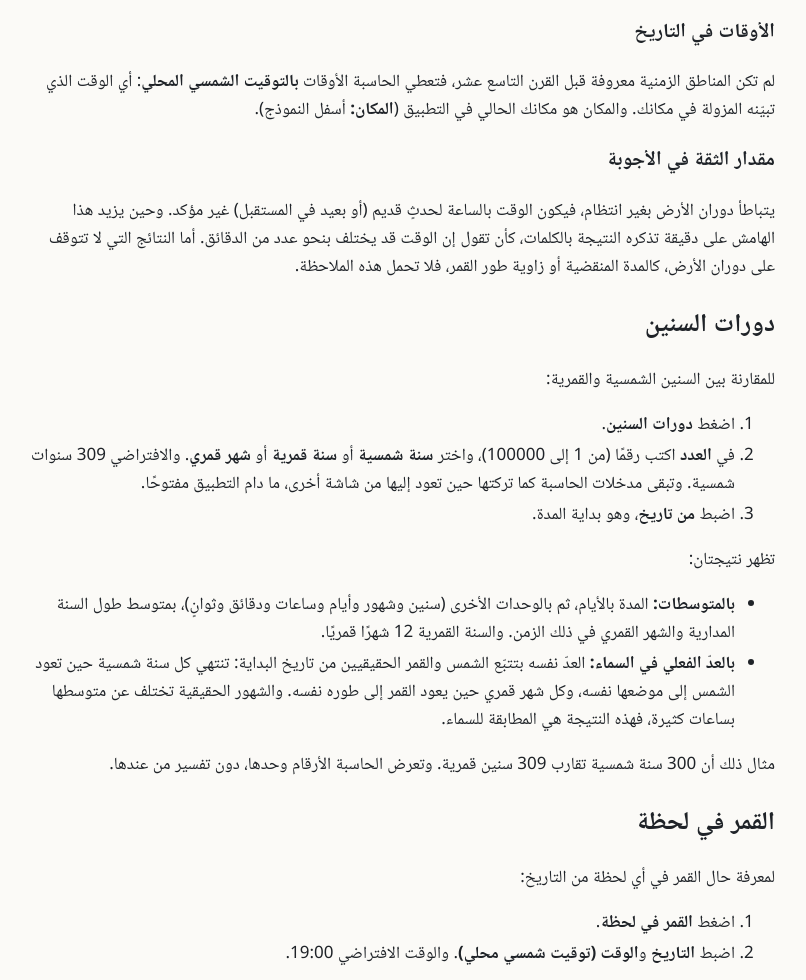
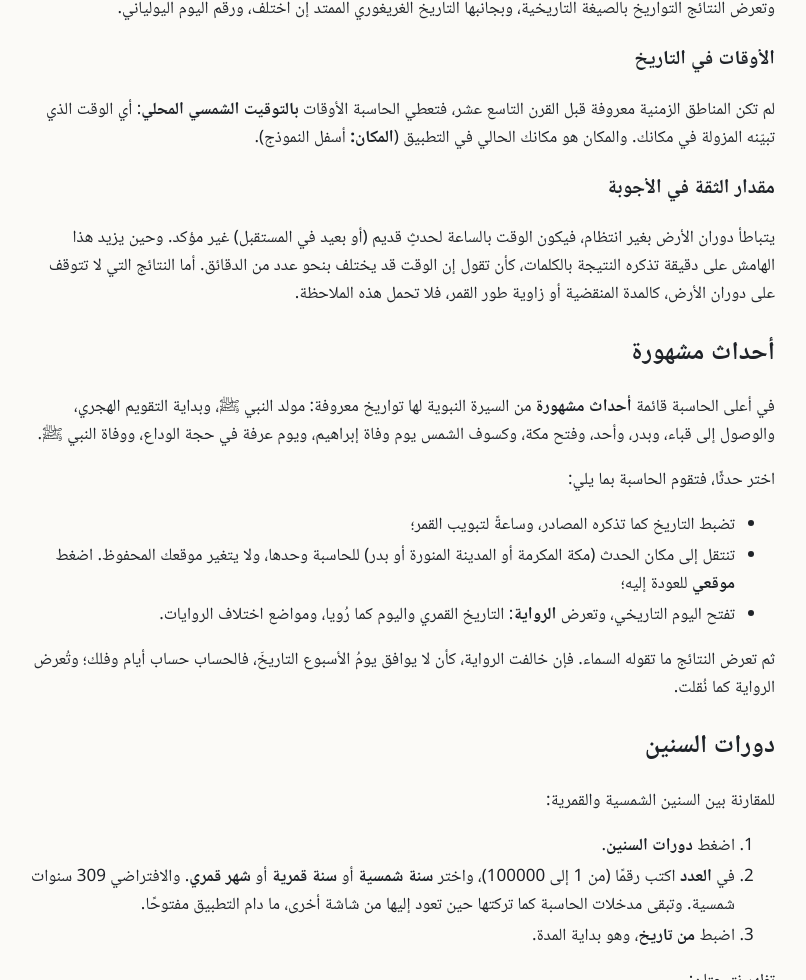
Before and after one commit to zbahhah/taqwim-app, a plain HTML site: page docs/manual/ar/08-astronomical-calculator.html in a window 1280 px wide. Shown: the part 918-1898 px from the top of the page, without its empty margins (105-911 px from the left). Drawn offline with Linux system fonts and the light colour scheme.

Commit message:
Website: well-known events in the calculator

```diff
--- a/docs/manual/ar/08-astronomical-calculator.html
+++ b/docs/manual/ar/08-astronomical-calculator.html
@@ -20,7 +20,7 @@
 <main>
 <div class="manual">
 <aside class="chapters"><strong>المحتويات</strong><ol><li><a href="00-index.html">دليل المستخدم لتطبيق تقويم</a></li><li><a href="01-getting-started.html">البدء</a></li><li><a href="02-prayer-times.html">مواقيت الصلاة</a></li><li><a href="03-alerts-and-athan.html">التنبيهات والأذان</a></li><li><a href="04-calendar-and-occasions.html">التقويم والمناسبات الإسلامية</a></li><li><a href="05-qibla.html">القبلة</a></li><li><a href="06-maps-mosques-offline.html">الخرائط والمساجد القريبة والمناطق دون اتصال</a></li><li><a href="07-sky-moon-astronomy.html">السماء والقمر والفلك</a></li><li><a href="08-astronomical-calculator.html" aria-current="page">الحاسبة الفلكية</a></li><li><a href="09-settings.html">الإعدادات</a></li><li><a href="10-backup-and-restore.html">النسخ الاحتياطي والاستعادة</a></li><li><a href="11-troubleshooting-faq.html">حل المشكلات والأسئلة الشائعة</a></li><li><a href="12-privacy-and-credits.html">الخصوصية والشكر</a></li></ol></aside>
-<article><h1 id="الحاسبة-الفلكية">الحاسبة الفلكية</h1><nav class="toc"><strong>في هذه الصفحة</strong><ul><li><a href="#إدخال-التاريخ">إدخال التاريخ</a></li><li><a href="#دورات-السنين">دورات السنين</a></li><li><a href="#القمر-في-لحظة">القمر في لحظة</a></li><li><a href="#يوم-تاريخي">يوم تاريخي</a></li></ul></nav>
+<article><h1 id="الحاسبة-الفلكية">الحاسبة الفلكية</h1><nav class="toc"><strong>في هذه الصفحة</strong><ul><li><a href="#إدخال-التاريخ">إدخال التاريخ</a></li><li><a href="#أحداث-مشهورة">أحداث مشهورة</a></li><li><a href="#دورات-السنين">دورات السنين</a></li><li><a href="#القمر-في-لحظة">القمر في لحظة</a></li><li><a href="#يوم-تاريخي">يوم تاريخي</a></li></ul></nav>
 <p>تجيب الحاسبة الفلكية عن أسئلة دورات الشمس والقمر لأي تاريخ من سنة 4713 ق.م إلى سنة 9999 م، ومنها تواريخ التاريخ القديم. وتبيّن مقدار الثقة في كل جواب بدل أن تعرض دقة زائفة.</p>
 <p>افتحها ببلاطة <strong>الحاسبة الفلكية</strong> في الشاشة الرئيسية. فيها ثلاثة تبويبات: <strong>دورات السنين</strong> و<strong>القمر في لحظة</strong> و<strong>يوم تاريخي</strong>. ولا يُحفظ شيء مما تكتبه فيها.</p>
 <p></p>
@@ -33,6 +33,11 @@
 <p>لم تكن المناطق الزمنية معروفة قبل القرن التاسع عشر، فتعطي الحاسبة الأوقات <strong>بالتوقيت الشمسي المحلي</strong>: أي الوقت الذي تبيّنه المزولة في مكانك. والمكان هو مكانك الحالي في التطبيق (<strong>المكان:</strong> أسفل النموذج).</p>
 <h3 id="مقدار-الثقة-في-الأجوبة">مقدار الثقة في الأجوبة</h3>
 <p>يتباطأ دوران الأرض بغير انتظام، فيكون الوقت بالساعة لحدثٍ قديم (أو بعيد في المستقبل) غير مؤكد. وحين يزيد هذا الهامش على دقيقة تذكره النتيجة بالكلمات، كأن تقول إن الوقت قد يختلف بنحو عدد من الدقائق. أما النتائج التي لا تتوقف على دوران الأرض، كالمدة المنقضية أو زاوية طور القمر، فلا تحمل هذه الملاحظة.</p>
+<h2 id="أحداث-مشهورة">أحداث مشهورة</h2>
+<p>في أعلى الحاسبة قائمة <strong>أحداث مشهورة</strong> من السيرة النبوية لها تواريخ معروفة: مولد النبي ﷺ، وبداية التقويم الهجري، والوصول إلى قباء، وبدر، وأحد، وفتح مكة، وكسوف الشمس يوم وفاة إبراهيم، ويوم عرفة في حجة الوداع، ووفاة النبي ﷺ.</p>
+<p>اختر حدثًا، فتقوم الحاسبة بما يلي:</p>
+<ul><li>تضبط التاريخ كما تذكره المصادر، وساعةً لتبويب القمر؛</li><li>تنتقل إلى مكان الحدث (مكة المكرمة أو المدينة المنورة أو بدر) للحاسبة وحدها، ولا يتغير موقعك المحفوظ. اضغط <strong>موقعي</strong> للعودة إليه؛</li><li>تفتح اليوم التاريخي، وتعرض <strong>الرواية</strong>: التاريخ القمري واليوم كما رُويا، ومواضع اختلاف الروايات.</li></ul>
+<p>ثم تعرض النتائج ما تقوله السماء. فإن خالفت الرواية، كأن لا يوافق يومُ الأسبوع التاريخَ، فالحساب حساب أيام وفلك؛ وتُعرض الرواية كما نُقلت.</p>
 <h2 id="دورات-السنين">دورات السنين</h2>
 <p>للمقارنة بين السنين الشمسية والقمرية:</p>
 <ol><li>اضغط <strong>دورات السنين</strong>.</li><li>في <strong>العدد</strong> اكتب رقمًا (من 1 إلى 100000)، واختر <strong>سنة شمسية</strong> أو <strong>سنة قمرية</strong> أو <strong>شهر قمري</strong>. والافتراضي 309 سنوات شمسية. وتبقى مدخلات الحاسبة كما تركتها حين تعود إليها من شاشة أخرى، ما دام التطبيق مفتوحًا.</li><li>اضبط <strong>من تاريخ</strong>، وهو بداية المدة.</li></ol>
```
Also changed, not shown: docs/manual/en/08-astronomical-calculator.html (+6 -1 lines).
